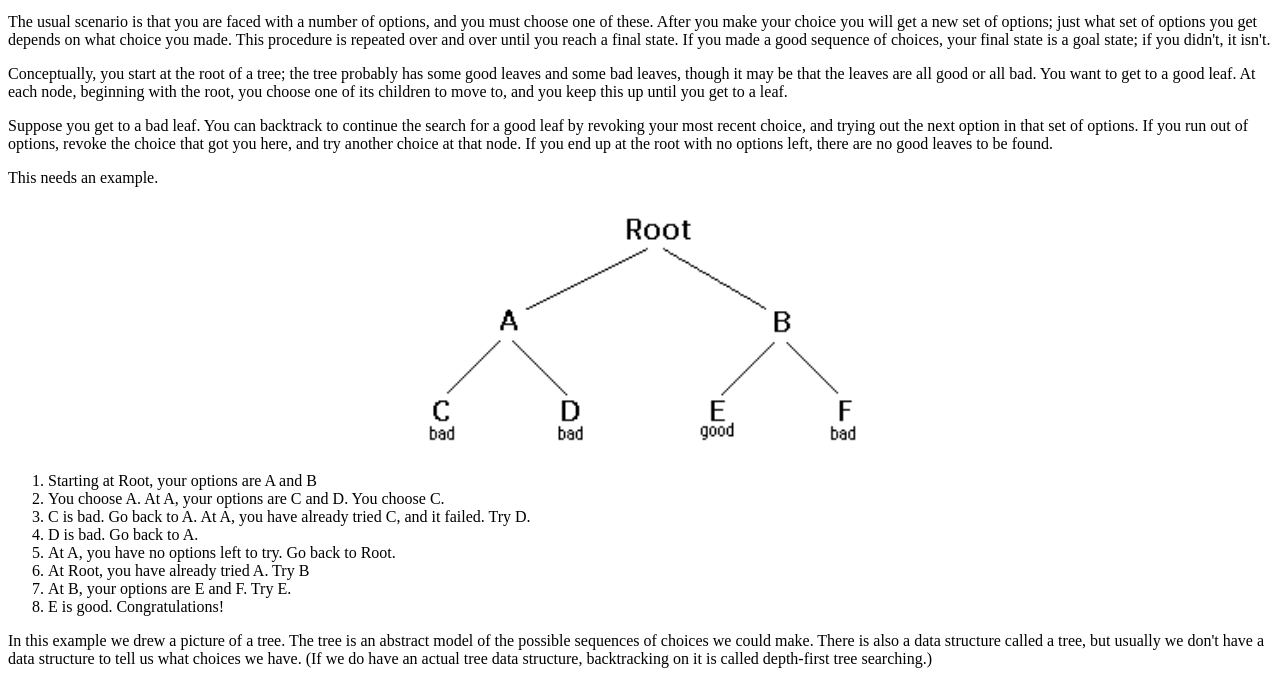
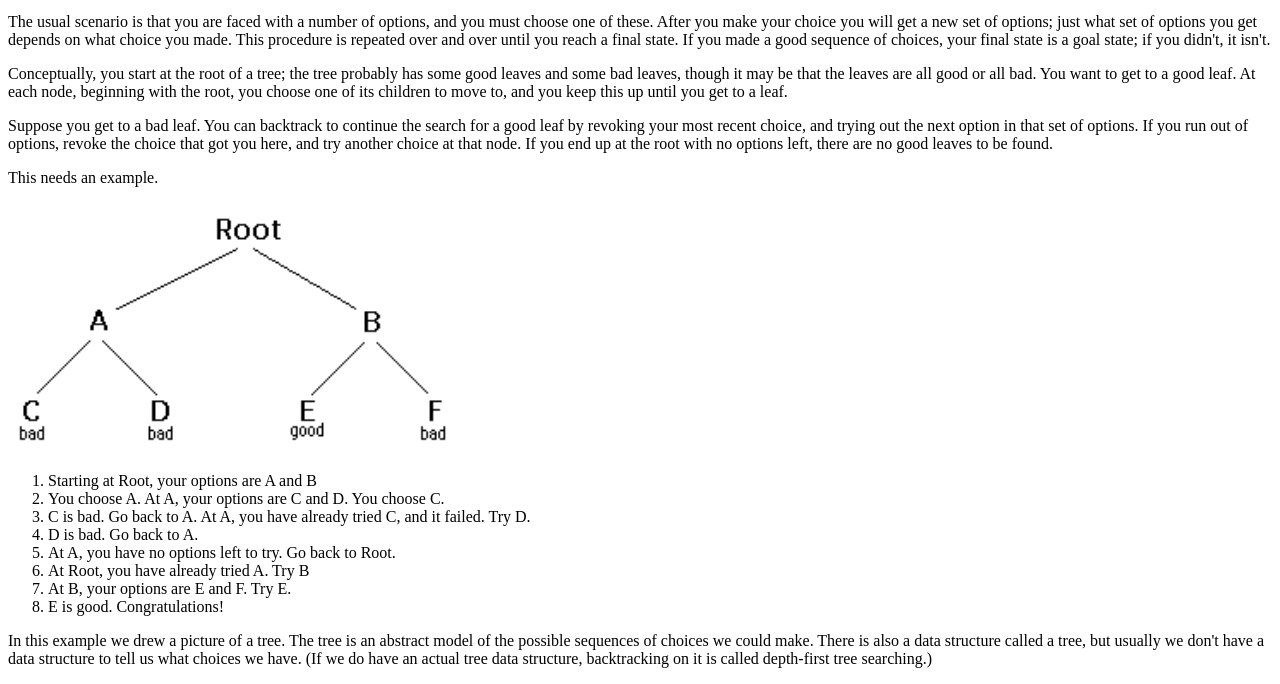
Before and after one commit to SatbirSingh20/project1, a plain HTML site: page index.html in a window 1280 px wide. Shown: the part 101-785 px from the top of the page. Drawn offline with Linux system fonts and the light colour scheme.

Commit message:
commit	modified:   index.html

```diff
--- a/index.html
+++ b/index.html
@@ -5,10 +5,6 @@
     <meta http-equiv="X-UA-Compatible" content="IE=edge">
     <meta name="viewport" content="width=device-width, initial-scale=1.0">
     <title>Projext Work 1</title>
-     <style>
-        h6{text-align: center;}
-
-    </style>
 
 </head>
 <body>
```
